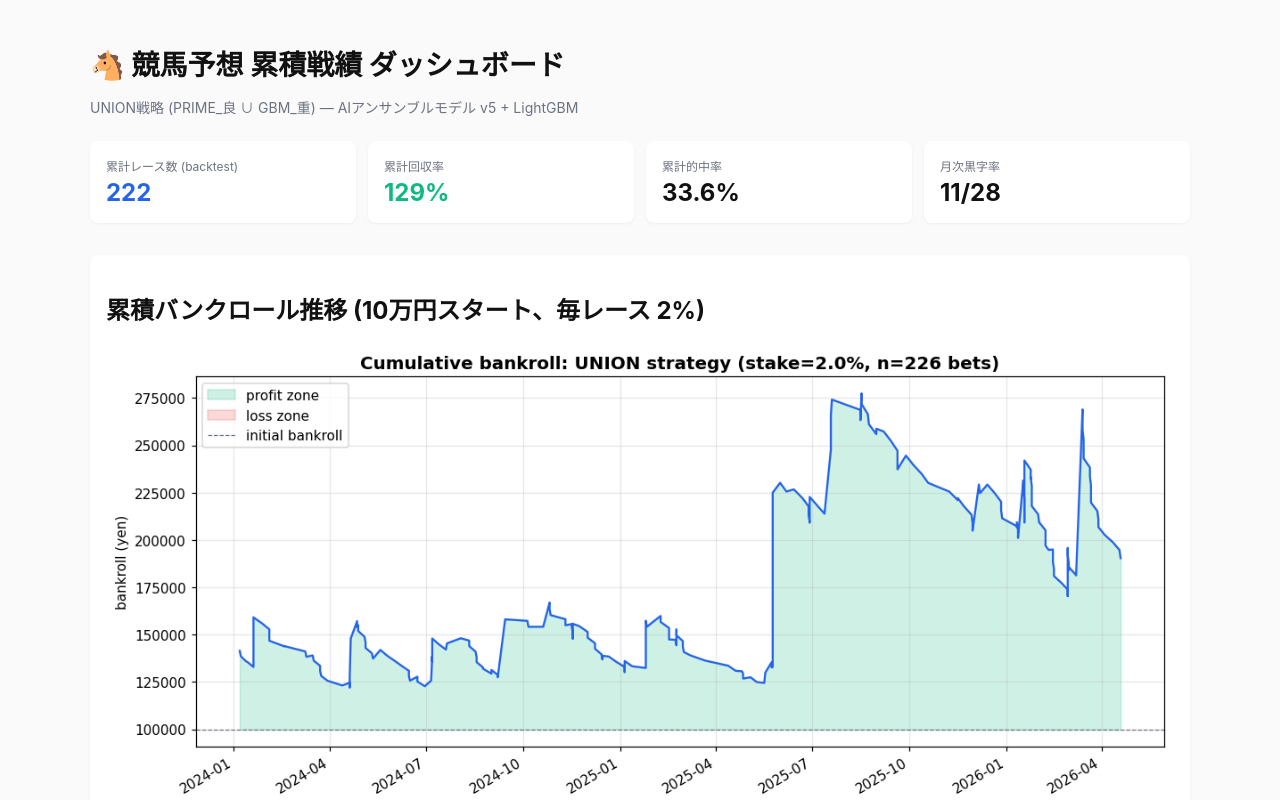
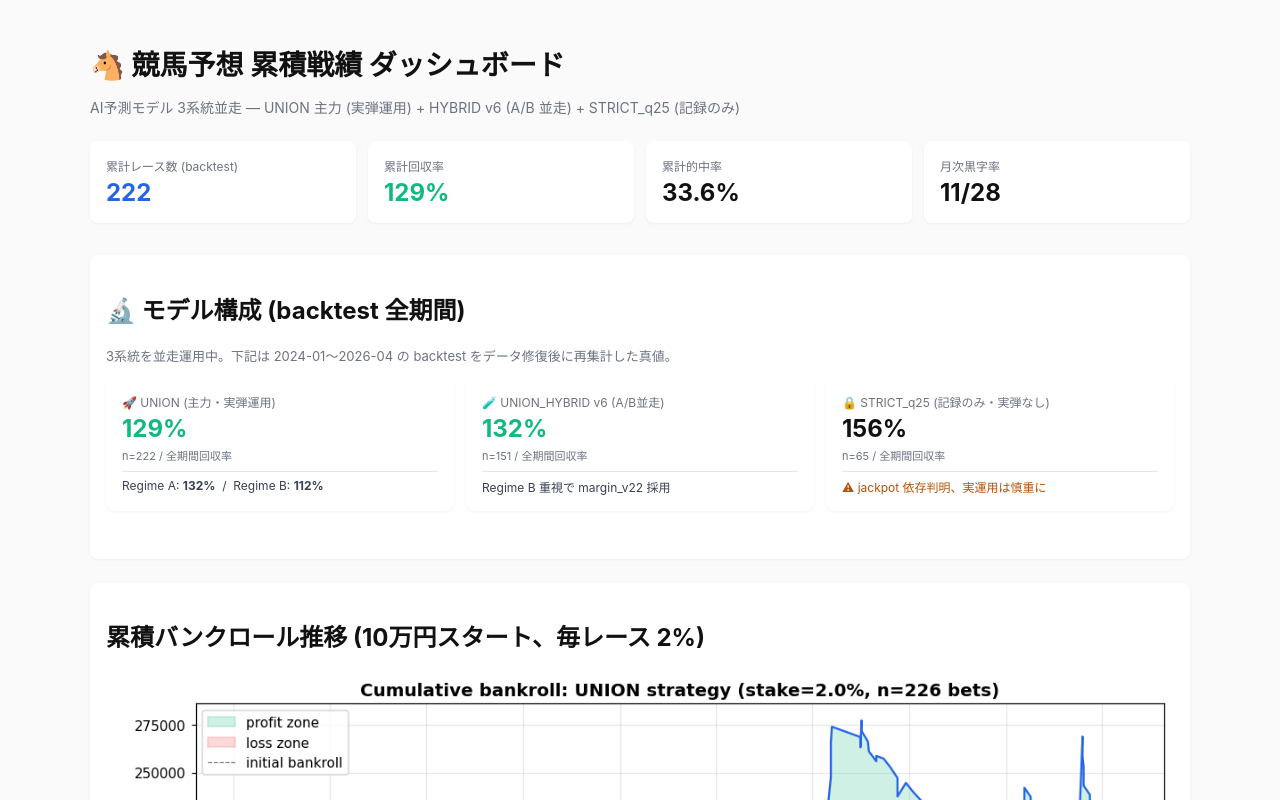
Before and after one commit to taiga7130/horse-racing-dashboard, a plain HTML site: page index.html in a window 1280 px wide. Shown: the top 800 px of the page. Drawn offline with Linux system fonts and the light colour scheme.

Commit message:
Surface the 3-system model lineup at the top of the dashboard
Add a モデル構成 block above the bankroll chart with separate
cards for UNION (主力), HYBRID v6 (A/B並走), and STRICT_q25
(記録のみ). UNION shows the post-repair 129% headline alongside
the Regime A 132% / B 112% split; HYBRID v6 carries 132% (n=151);
STRICT_q25 carries 156% (n=65) with the jackpot-dependence caveat.

Subtitle now reflects the 3-system parallel operation, and the
disclaimer notes that STRICT_q25 is recorded but not bet on.

https://claude.ai/code/session_01PZYU8JvgoovSqFZF3oVYYn

```diff
--- a/index.html
+++ b/index.html
@@ -28,7 +28,7 @@
 <body>
 
 <h1>🐴 競馬予想 累積戦績 ダッシュボード</h1>
-<p class="subtitle">UNION戦略 (PRIME_良 ∪ GBM_重) — AIアンサンブルモデル v5 + LightGBM</p>
+<p class="subtitle">AI予測モデル 3系統並走 — UNION 主力 (実弾運用) + HYBRID v6 (A/B 並走) + STRICT_q25 (記録のみ)</p>
 
 <div class="stats-grid">
   <div class="stat blue">
@@ -46,6 +46,37 @@
   <div class="stat">
     <div class="label">月次黒字率</div>
     <div class="value">11/28</div>
+  </div>
+</div>
+
+<div class="chart">
+  <h2>🔬 モデル構成 (backtest 全期間)</h2>
+  <p style="color:#6b7280;font-size:13px;margin-bottom:12px;">3系統を並走運用中。下記は 2024-01〜2026-04 の backtest をデータ修復後に再集計した真値。</p>
+  <div class="stats-grid" style="grid-template-columns: repeat(3, 1fr);">
+    <div class="stat green">
+      <div class="label">🚀 UNION (主力・実弾運用)</div>
+      <div class="value">129%</div>
+      <div style="font-size:11px;color:#6b7280;margin-top:4px;">n=222 / 全期間回収率</div>
+      <div style="font-size:12px;color:#374151;margin-top:8px;border-top:1px solid #e5e7eb;padding-top:6px;">
+        Regime A: <b>132%</b> &nbsp;/&nbsp; Regime B: <b>112%</b>
+      </div>
+    </div>
+    <div class="stat">
+      <div class="label">🧪 UNION_HYBRID v6 (A/B並走)</div>
+      <div class="value" style="color:#10b981;">132%</div>
+      <div style="font-size:11px;color:#6b7280;margin-top:4px;">n=151 / 全期間回収率</div>
+      <div style="font-size:12px;color:#374151;margin-top:8px;border-top:1px solid #e5e7eb;padding-top:6px;">
+        Regime B 重視で margin_v22 採用
+      </div>
+    </div>
+    <div class="stat">
+      <div class="label">🔒 STRICT_q25 (記録のみ・実弾なし)</div>
+      <div class="value">156%</div>
+      <div style="font-size:11px;color:#6b7280;margin-top:4px;">n=65 / 全期間回収率</div>
+      <div style="font-size:12px;color:#b45309;margin-top:8px;border-top:1px solid #e5e7eb;padding-top:6px;">
+        ⚠ jackpot 依存判明、実運用は慎重に
+      </div>
+    </div>
   </div>
 </div>
 
@@ -134,11 +165,12 @@
 <div class="disclaimer">
   ⚠️ 表示されている累計値は過去 2年4ヶ月 (2024-01〜2026-04) の backtest を、データ修復後に再集計したものです。
   Regime A (〜2025-11) と Regime B (2025-11〜) でデータ品質に違いがあり、修復済み。
+  STRICT_q25 系統は jackpot (外れ値) 依存と判明しており、実弾運用は控えています。
   未来の利益は保証されません。投資/賭博は自己責任で。
 </div>
 
 <p class="footer">
-  最終更新: 2026-05-10 12:08
+  最終更新: 2026-05-11 01:59
 </p>
 
 </body>
```
